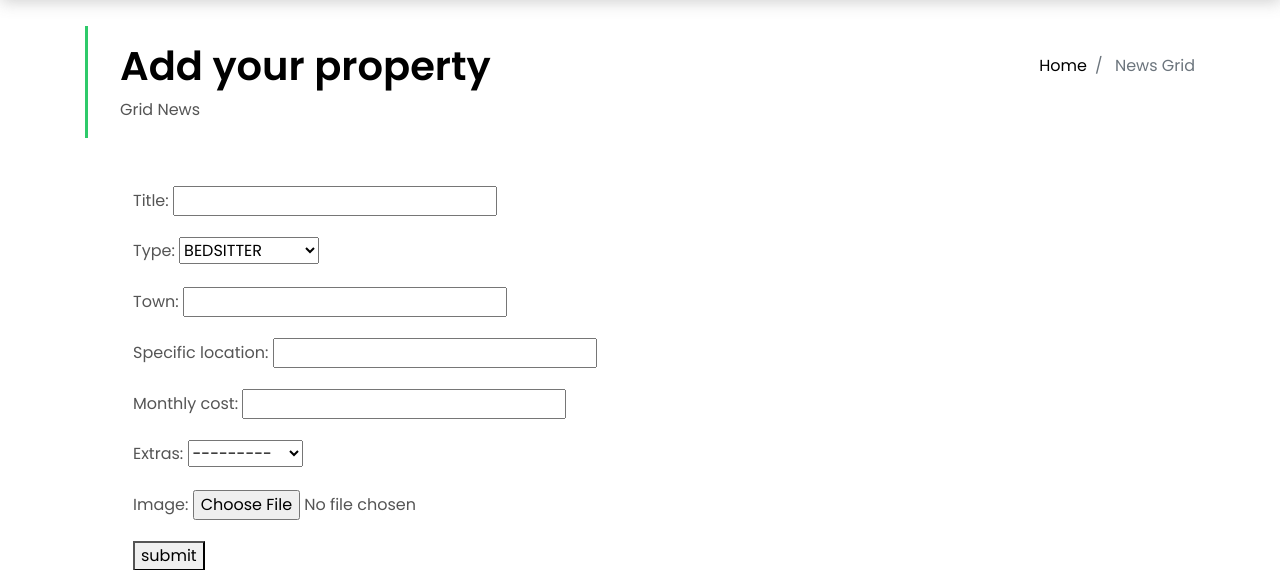
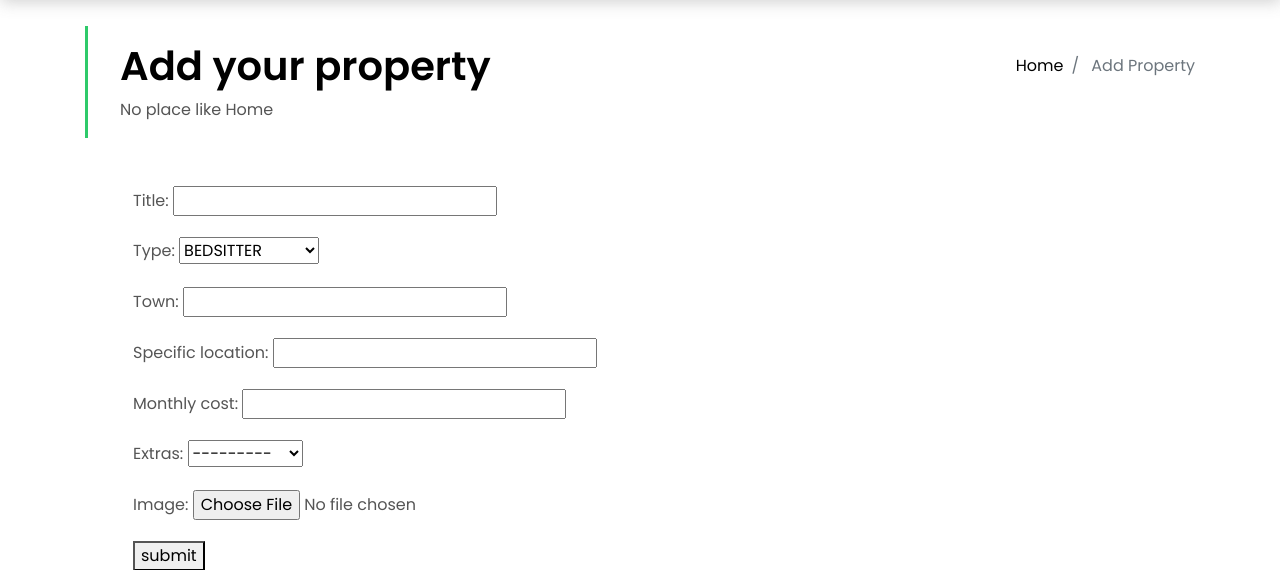
Before and after one commit to Dennohkamash/DJango_Finalproject, a Django app: page /create/ in a window 1280 px wide. Shown: the part 166-736 px from the top of the page. Run offline with Django 4.2, Linux system fonts and the light colour scheme; some libraries are stand-ins or nearby versions.

Commit message:
create page

```diff
--- a/Property_rental/template/create_listing.html
+++ b/Property_rental/template/create_listing.html
@@ -9,7 +9,7 @@
         <div class="col-md-12 col-lg-8">
           <div class="title-single-box">
             <h1 class="title-single">Add your property</h1>
-            <span class="color-text-a">Grid News</span>
+            <span class="color-text-a">No place like Home</span>
           </div>
         </div>
         <div class="col-md-12 col-lg-4">
@@ -19,7 +19,7 @@
                 <a href="/">Home</a>
               </li>
               <li class="breadcrumb-item active" aria-current="page">
-                News Grid
+                Add Property
               </li>
             </ol>
           </nav>
```
